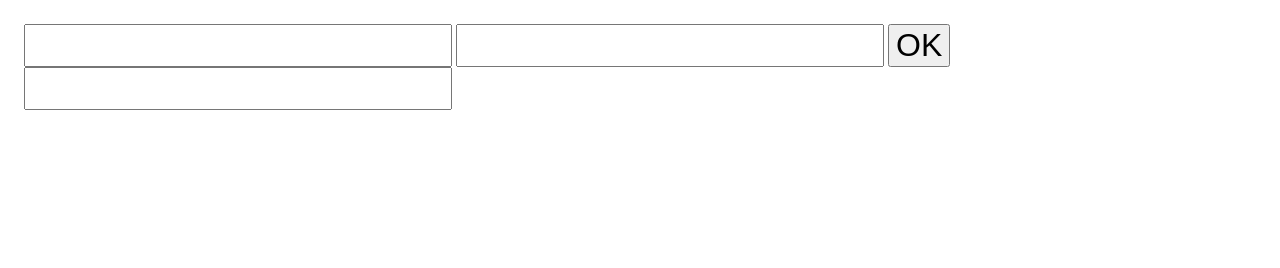
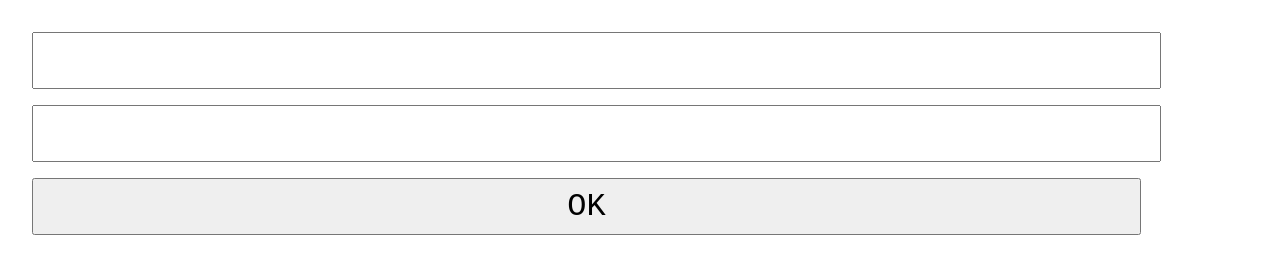
Before and after one commit to samskeyti/p, a plain HTML site: page index.html in a window 1280 px wide. Shown: the top 268 px of the page. Drawn offline with nearby package versions, Linux system fonts and the light colour scheme.

Commit message:
Update index.html

```diff
--- a/index.html
+++ b/index.html
@@ -7,21 +7,26 @@
     <style>
       input{
         font-size: 2rem;
+          padding: 0.5rem;
+          width: 90%;
+          margin: 0.5rem;
+          font-family: monospace;
       }
         body{
             padding: 1rem;
+
         }
     </style>
 </head>
 <body>
     <form id="hashForm">
-        <input type="password" id="s" name="s" required>
+        <input type="password" id="s" name="s" required><br/>
 
-        <input type="text" id="u" name="u" required>
+        <input type="text" id="u" name="u" required><br/>
 
-        <input type="submit" value="OK">
+        <input type="submit" value="OK"><br/>
     </form>
-
+    <br/>
     <input type="text" id="hashOutput" name="hashOutput" readonly>
 
     <!-- Include the CryptoJS library -->
```
